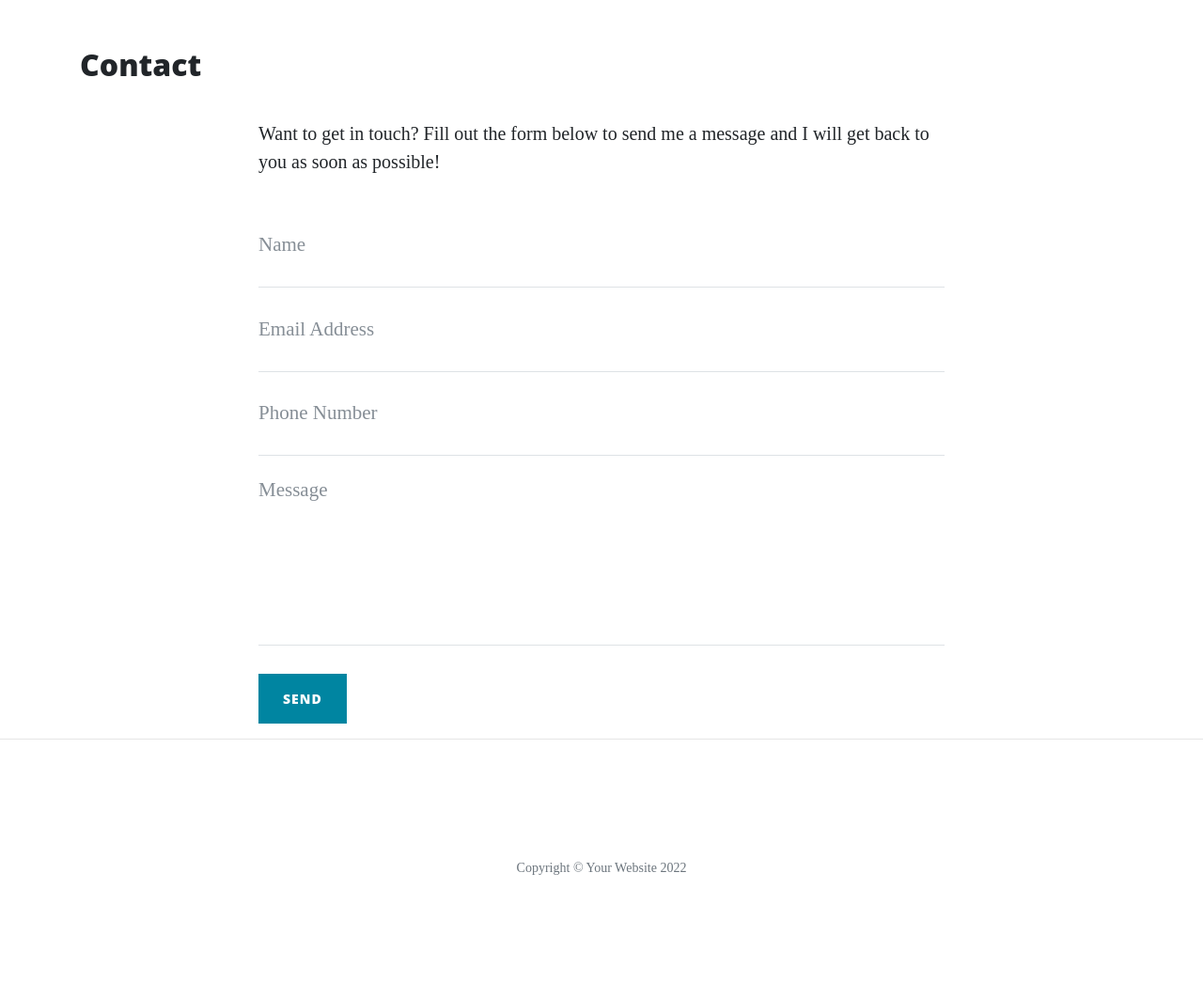
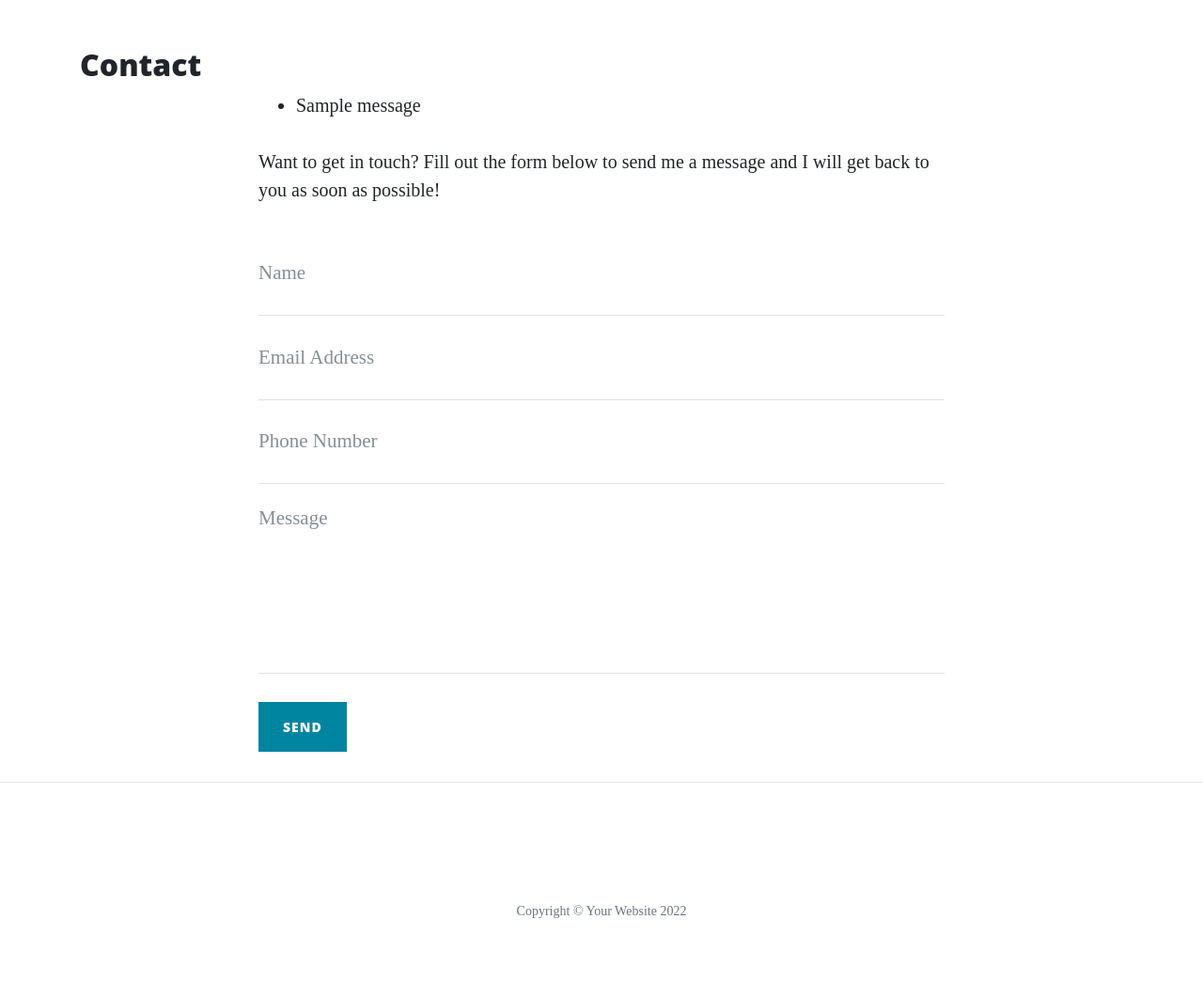
Before and after one commit to alanmac17/thorin-flask-app, a Flask app: page /contact in a window 1280 px wide. Shown: the part 628-1673 px from the top of the page at 94% size. Before the commit the page ends 1559 px from the top, so only its background shows below. Run offline with Flask 2, Linux system fonts and the light colour scheme; one stand-in notice (Sample message) is shown; some libraries are stand-ins or nearby versions.

Commit message:
add flash messages to Flask

```diff
--- a/run.py
+++ b/run.py
@@ -1,10 +1,11 @@
 import os
 import json
-from flask import Flask, render_template, request
-
+from flask import Flask, render_template, request, flash
+if os.path.exists("env.py"):
+    import env
 
 app = Flask(__name__)
-
+app.secret_key = os.environ.get("SECRET_KEY")
 
 @app.route("/")
 def index():
@@ -33,8 +34,8 @@ def about_member(member_name):
 @app.route("/contact", methods=["GET","POST"])
 def contact():
     if request.method == "POST":
-        print(request.form.get("name"))
-        print(request.form["name"])
+        flash("Thanks {}, we have received your message!".format(
+            request.form.get("name")))
     return render_template("contact.html", page_title="Contact")
 
 
--- a/templates/contact.html
+++ b/templates/contact.html
@@ -4,44 +4,53 @@
 
 	<div class="row">
 		<div class="col-lg-8 col-md-10 mx-auto">
+
+            {% with messages = get_flashed_messages() %}
+                {% if messages %}
+                    <ul class="flashes">
+                        {% for message in messages %}
+                            <li>{{ message }}</li>
+                        {% endfor %}
+                    </ul>
+                {% endif %}
+            {% endwith %}
+
 			<p>Want to get in touch? Fill out the form below to send me a message and I will get back to you as soon as
                 possible!</p>
 			<form method="POST" name="sentMessage" id="contactForm" novalidate>
 				<div class="control-group">
 					<div class="form-group floating-label-form-group controls">
 						<label>Name</label>
-                    <input type="text" class="form-control" placeholder="Name" name="name" id="name" required
-                        data-validation-required-message="Please enter your name.">
+						<input type="text" class="form-control" placeholder="Name" name="name" id="name" required data-validation-required-message="Please enter your name.">
 						<p class="help-block text-danger"></p>
 					</div>
 				</div>
 				<div class="control-group">
 					<div class="form-group floating-label-form-group controls">
 						<label>Email Address</label>
-                    <input type="email" class="form-control" placeholder="Email Address" name="email" id="email" required
-                        data-validation-required-message="Please enter your email address.">
+						<input type="email" class="form-control" placeholder="Email Address" name="email" id="email" required data-validation-required-message="Please enter your email address.">
 						<p class="help-block text-danger"></p>
 					</div>
 				</div>
 				<div class="control-group">
 					<div class="form-group col-xs-12 floating-label-form-group controls">
 						<label>Phone Number</label>
-                    <input type="tel" class="form-control" placeholder="Phone Number" name="phone" id="phone" required
-                        data-validation-required-message="Please enter your phone number.">
+						<input type="tel" class="form-control" placeholder="Phone Number" name="phone" id="phone" required data-validation-required-message="Please enter your phone number.">
 						<p class="help-block text-danger"></p>
 					</div>
 				</div>
 				<div class="control-group">
 					<div class="form-group floating-label-form-group controls">
 						<label>Message</label>
-                    <textarea rows="5" class="form-control" placeholder="Message" name="message" id="message" required
-                        data-validation-required-message="Please enter a message."></textarea>
+						<textarea rows="5" class="form-control" placeholder="Message" name="message" id="message" required data-validation-required-message="Please enter a message."></textarea>
 						<p class="help-block text-danger"></p>
 					</div>
 				</div>
 				<br>
 				<div id="success"></div>
+				<div class="form-group">
 					<button type="submit" class="btn btn-primary" id="sendMessageButton">Send</button>
+				</div>
 			</form>
 		</div>
 	</div>
```
Lines whose indentation alone changed are shown as unchanged.
